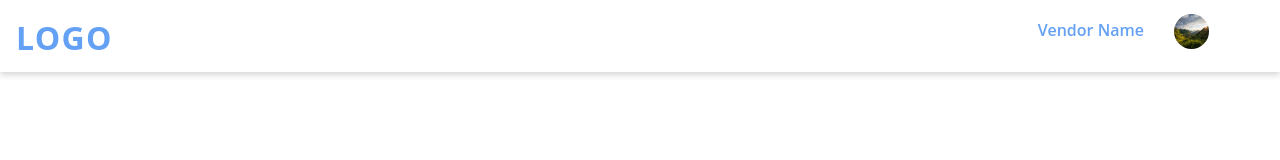
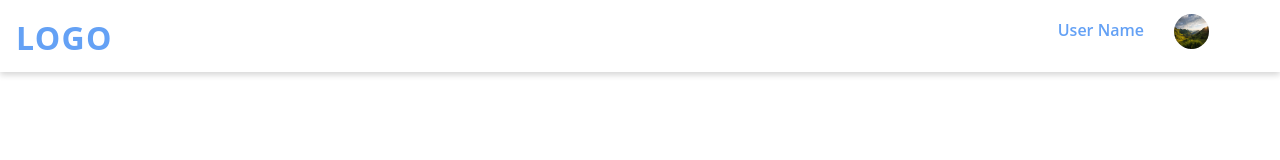
Before and after one commit to BVenkataiah/Event-Proposal-Page, a React (Create React App) app in the folder client/: page /UserHeader in a window 1280 px wide. Shown: the top 160 px of the page. Built offline with nearby package versions, Linux system fonts and the light colour scheme.

Commit message:
userheader modified

```diff
--- a/client/src/components/userHeader/UserHeader.js
+++ b/client/src/components/userHeader/UserHeader.js
@@ -9,7 +9,7 @@ const UserHeader = () => {
       <div id="navbar">
         <div id="nav-logo">LOGO</div>
         <div id="profile-section">
-          <span id="profile-name">Vendor Name</span>
+          <span id="profile-name">User Name</span>
           <span id="profile-photo">
             <img src={profilepic} alt="pic" id="pic-pro" />
           </span>
```
